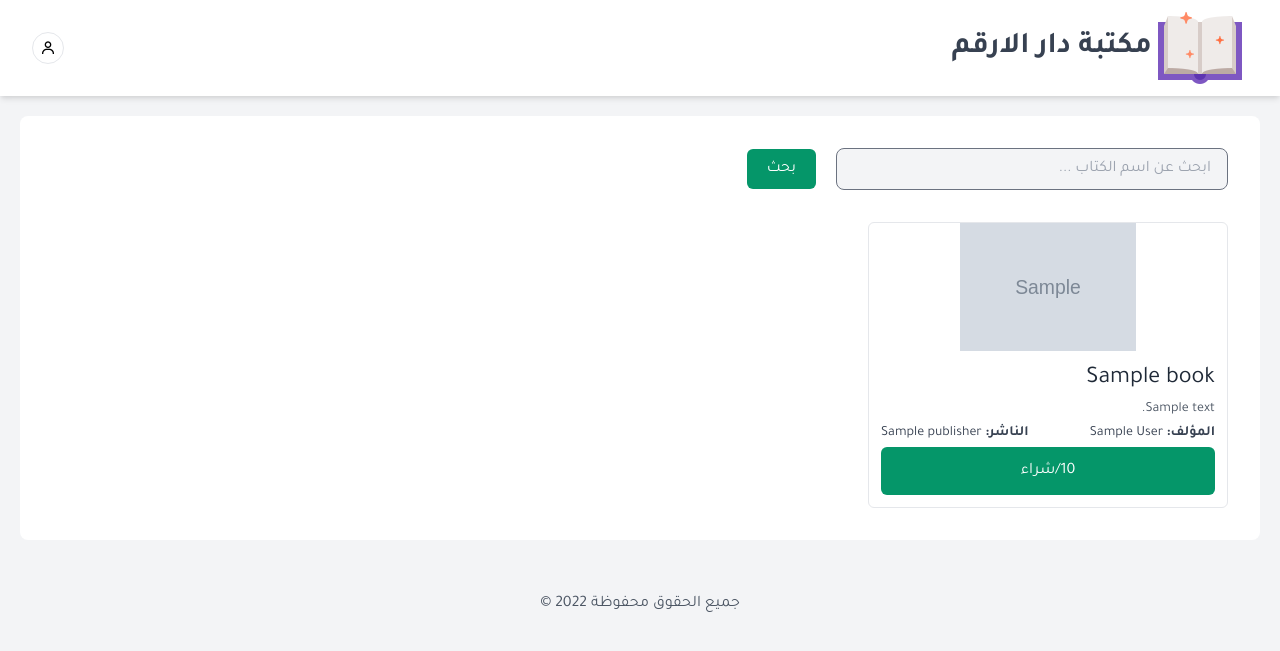
After one commit to farajshuaib/ITSE412-books-shop, a Node server app: template views/dashboard.ejs in a window 1280 px wide. The commit adds this page. Shown: the top 651 px of the page. Run offline with Node 20, Linux system fonts and the light colour scheme; the template is opened without the code that fills it: most values are stand-ins (such as "Sample title", 1, 10 or a date in 2020); grey boxes marked "Sample" are stand-in pictures.

Commit message:
update ui

```diff
--- a/controllers/auth.js
+++ b/controllers/auth.js
@@ -47,7 +47,7 @@ export const login_post = async(req, res) => {
             },
         });
         if (user && user.password) {
-            const valid = await bcrypt.compare(req.body.password, user.password);
+            const valid = await bcrypt.compare(password, user.password);
             if (valid) {
                 const token = createToken(user.id);
                 res.cookie("jwt", token, { httpOnly: true, maxAge: maxAge * 1000 });
--- a/middlewares/auth.js
+++ b/middlewares/auth.js
@@ -41,6 +41,7 @@ const checkUser = async(req, res, next) => {
                 try {
                     const user = await prisma.users.findUnique({
                         where: { id: decodedToken.id },
+                        include: { rules: true },
                     });
                     res.locals.user = user;
                     res.locals.specifications = specifications || [];
--- a/public/stylesheets/style.css
+++ b/public/stylesheets/style.css
@@ -9,4 +9,7 @@ html {
   font-family: "Cairo", sans-serif;
   font-family: "Tajawal", sans-serif;
 }
-/*
+
+.hide-sidebar {
+  right: -16rem !important;
+}
--- a/views/components/header.ejs
+++ b/views/components/header.ejs
@@ -37,6 +37,10 @@
         body {
             background-color: #F3F4F6
         }
+
+        .hide-sidebar {
+            right: -16rem !important;
+        }
     </style>
 </head>
 
--- a/views/components/navbar.ejs
+++ b/views/components/navbar.ejs
@@ -1,34 +1,60 @@
 <nav class="navbar shadow-md bg-white">
     <div class="container flex items-center justify-between px-5 md:px-8 mx-auto">
-        <h1>
+        <h1 class="flex items-center">
             <a href="/" class="flex items-center">
                 <img src="/assets/logo.png" alt="" loading="lazy" />
                 <span class="text-3xl font-bold text-gray-700">مكتبة دار الارقم</span>
             </a>
         </h1>
         <ul class="flex items-center">
+
             <div class="relative">
                 <button id="ListButton" class="h-8 w-8 rounded-full flex items-center justify-center border border-gray200">
                     <i class="bx bx-user text-gray600"></i>
                 </button>
+
                 <ul id="dropDownList" class="bg-white hidden absolute w-64 rounded-md left-0 top-1/2 mt-2 shadow-xl border border-gray-200 z-50">
-                    <li class="cursor-pointer font-medium text-gray800 px-2 py-3 justify-start border-b border-gray-200 hover:bg-gray-100 select-none">
-                        <a class=" w-full flex items-center" href="<%= user ?  '/profile' : '/login' %>">
-                            <i class="bx bx-user mx-2"></i>
-                            <span>حسابي</span>
-                        </a>
-                    </li>
-                    <% if (user) { %>
+                    <% if(user) { %>
+                        <% if(user.role==3) { %>
                             <li class=" cursor-pointer font-medium text-gray800 flex px-2 py-3 items-center justify-between hover:bg-gray-100 select-none ">
                                 <a href="/logout" class=" flex items-center  w-full">
                                     <i class=" bx bx-log-in mx-2 "></i>
                                     <span>تسجيل الخروج</span>
                                 </a>
                             </li>
-                        <%}%>
+                            <% } else { %>
+                                <li class=" cursor-pointer font-medium text-gray800 flex px-2 py-3 items-center justify-between hover:bg-gray-100 select-none ">
+                                    <a href="/add-book" class=" flex items-center  w-full">
+                                        <i class='bx bx-book-open mx-2'></i>
+                                        <span>اضافة كتاب</span>
+                                    </a>
+                                </li>
+                                <li class=" cursor-pointer font-medium text-gray800 flex px-2 py-3 items-center justify-between hover:bg-gray-100 select-none ">
+                                    <a href="/add-specification" class=" flex items-center  w-full">
+                                        <i class='bx bxs-comment-detail mx-2'></i>
+                                        <span>اضافة تخصص جديد</span>
+                                    </a>
+                                </li>
+                                <li class=" cursor-pointer font-medium text-gray800 flex px-2 py-3 items-center justify-between hover:bg-gray-100 select-none ">
+                                    <a href="/logout" class=" flex items-center  w-full">
+                                        <i class=" bx bx-log-in mx-2 "></i>
+                                        <span>تسجيل الخروج</span>
+                                    </a>
+                                </li>
+                                <% } %>
+                                    <% } else { %>
+                                        <li class=" cursor-pointer font-medium text-gray800 flex px-2 py-3 items-center justify-between hover:bg-gray-100 select-none ">
+                                            <a href="/login" class=" flex items-center  w-full">
+                                                <i class=" bx bx-log-in mx-2 "></i>
+                                                <span>تسجيل الدخول</span>
+                                            </a>
+                                        </li>
+                                        <% } %>
                 </ul>
+            </div>
 
-            </div>
+
+
 
 
         </ul>
--- /dev/null
+++ b/views/dashboard.ejs
@@ -0,0 +1,89 @@
+<%- include('components/header'); -%>
+
+    <%- include('components/navbar'); -%>
+
+        <main class="container mx-auto p-5 ">
+            <div class="bg-white p-8 w-full rounded-lg">
+
+                <div class="flex items-center gap-5">
+                    <input type="search" id="search" name="search" class="px-4 py-2 rounded-lg w-1/3 border border-gray-500 bg-gray-100" placeholder="ابحث عن اسم الكتاب ..." />
+                    <button id="SearchButton" type="button" class="bg-green-600 px-5 py-2 rounded-md text-white">
+                        بحث
+                    </button>
+                </div>
+                <% if(books && books.length> 0) { %>
+                    <div class="mt-8 grid grid-cols-1 sm:grid-cols-2 md:grid-cols-3  gap-4 sm:gap-6 md:gap-8 lg:gap-12">
+
+                        <% books.forEach(book=> { %>
+                            <div class="border border-gray-200 rounded-md overflow-hidden h-90">
+                                <img src="<%-book.image -%>" alt="<%= book.name %>" loading="lazy" class="h-32 w-44 mx-auto bg-cover bg-center " />
+                                <div class="p-3 ">
+                                    <h1 style="
+                                    text-overflow: ellipsis;
+                                    overflow: hidden;
+                                    white-space: nowrap;" class="text-gray-800 text-2xl clip-1">
+                                        <%= book.name %>
+                                    </h1>
+                                    <p class="text-gray-600 text-sm my-1">
+                                        <%= book.description %>
+                                    </p>
+                                    <div class="flex items-center justify-between my-1">
+                                        <p style="
+                                        text-overflow: ellipsis;
+                                        overflow: hidden;
+                                        white-space: nowrap;" class="text-gray-700 text-sm w-1/2">
+                                            <span class="font-bold">
+                                                المؤلف:
+                                            </span>
+                                            <%= book.author %>
+                                        </p>
+                                        <p class="text-gray-700 text-sm">
+                                            <span class="font-bold">
+                                                الناشر:
+                                            </span>
+                                            <%= book.publisher %>
+
+                                        </p>
+                                    </div>
+
+
+                                    <button type="button" class="flex items-center justify-center block w-full py-3 bg-green-600 text-white rounded-md">
+                                        <span>
+                                            <%= book.price %>
+                                        </span>
+                                        <span>/</span>
+                                        <span>شراء</span>
+                                    </button>
+                                </div>
+                            </div>
+                            <% });-%>
+                    </div>
+                    <% } else { %>
+                        <h4 class="text-center p-12 text-xl">لا يوجد نتائج</h4>
+
+                        <% } %>
+            </div>
+
+        </main>
+
+
+        <%- include('components/footer'); -%>
+
+
+
+            <script>
+                const SearchButton = document.querySelector("#SearchButton");
+                const search = document.getElementById('search')
+
+                let searchVal = ""
+
+
+                search.addEventListener('change', function(e) {
+                    searchVal = e.target.value
+                })
+
+
+                SearchButton.addEventListener('click', () => {
+                    location.assign(`/?search=${searchVal}`);
+                })
+            </script>
```
Also changed, not shown: controllers/books.js (+5 -4 lines), routes/indexRouter.js (+17 -5 lines), views/components/sidebar.ejs (added, +40 -0 lines), views/edit_book.ejs (added, +53 -0 lines), views/home.ejs (+18 -16 lines), views/profile.ejs (deleted, +0 -11 lines), views/success.ejs (added, +15 -0 lines), 1 other file. Lines whose indentation alone changed are shown as unchanged.
